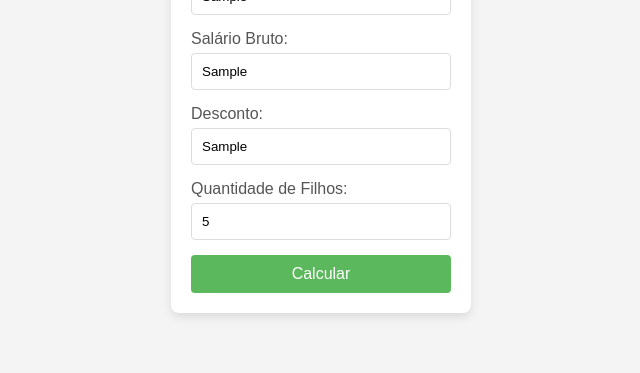
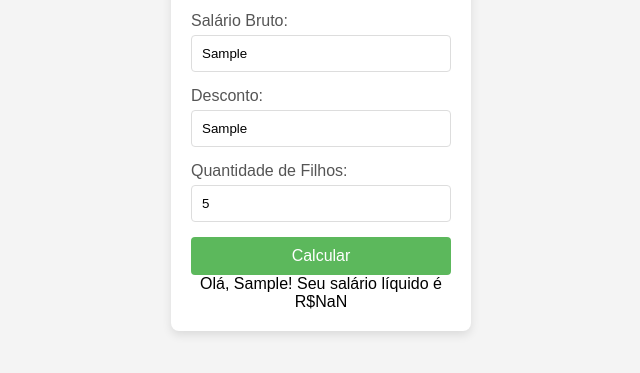
Before and after one commit to Victhor137/IMC, a plain HTML site: page salliq.html in a window 1280 px wide. Both pictures are taken after typing "Sample", "Sample", "Sample", "5" into the empty fields and a click on the button "Calcular". Shown: the part 323-696 px from the top of the page, without its empty margins (319-959 px from the left). Drawn offline with Linux system fonts and the light colour scheme.

Commit message:
Update salliq.html

```diff
--- a/salliq.html
+++ b/salliq.html
@@ -15,7 +15,7 @@
             const bonusPorFilho = 100;
             const salarioLiquido = salarioBruto - desconto + (filhos * bonusPorFilho);
 
-            document.getElementById("resultado").innerText = <br><br>`Olá, ${nome}! Seu salário líquido é R$${salarioLiquido.toFixed(2)}`;
+            document.getElementById("resultado").innerText = `Olá, ${nome}! Seu salário líquido é R$${salarioLiquido.toFixed(2)}`;
         }
     </script>
 </head>
```
